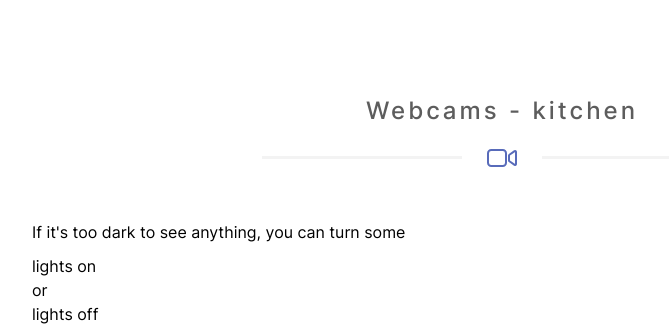
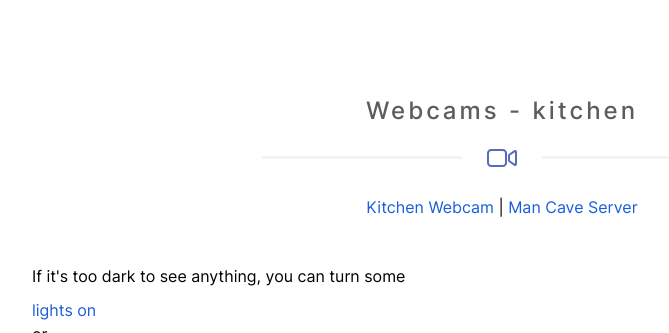
Before and after one commit to spudooli/spudooli.com, a Flask app: page /webcam/camera/kitchen in a window 1280 px wide. Shown: the part 99-432 px from the top of the page, without its empty margins (138-807 px from the left). Run offline with Flask 3, Linux system fonts and the light colour scheme; parts of the project's set-up code (start-up, migrations or seed data) failed here and were passed over; some libraries are stand-ins or nearby versions; some web fonts are replaced.

Commit message:
Minor layout and styling

```diff
--- a/spudoolicom/static/style.css
+++ b/spudoolicom/static/style.css
@@ -4310,3 +4310,12 @@ ion-icon {
   padding: 10px;
   margin-bottom: 5px;
 }
+
+.ledspointer {
+  cursor: pointer;
+  color: #195ddd;
+}
+
+.ledspointer:hover {
+  text-decoration: underline;
+}
--- a/spudoolicom/templates/webcam.html
+++ b/spudoolicom/templates/webcam.html
@@ -10,7 +10,7 @@
         <div class="title-un-icon">
             <ion-icon name="videocam-outline"></ion-icon>
         </div>
-        <p class="title-un-des"></p>
+        <p class="title-un-des"><a href="/webcam/camera/kitchen">Kitchen Webcam</a> | <a href="/webcam/camera/mancave">Man Cave Server</a></p>
 
         {% endblock %}
 
@@ -19,15 +19,16 @@
 
         {% if camera == "kitchen" %}
 
-        <p>If it's too dark to see anything, you can turn some <div class="star" onclick="benchleds('on')">lights on</div> or  <div class="star" onclick="benchleds('off')">lights off</p></div>
+        <p>If it's too dark to see anything, you can turn some <div class="ledspointer" onclick="benchleds('on')">lights on</div> or  <div class="ledspointer" onclick="benchleds('off')">lights off</p></div>
 
           <img class="chartcenter" src="https://www.spudooli.com/kitchenstream" />
         {% endif %}
 
         {% if camera == "mancave" %}
 
-        <p><input id="mancaveledscolour" type="color" value="#ff0000" /></p>
-        <button onclick="mancavepcleds(document.getElementById('mancaveledscolour').value)">Change the LEDs</button>
+        <p>It's not working yet, because security, and me not knowing how to give enough permissions to the thing. But some time, soon, change the LEDs on the server.</p>
+        <p>Select a colour: <input id="mancaveledscolour" type="color" value="#ff0000" /></p>
+        <p><button onclick="mancavepcleds(document.getElementById('mancaveledscolour').value)">Change the LEDs</button></p>
         <img class="chartcenter" src="https://www.spudooli.com/mancavestream" />
         {% endif %}
 
```
